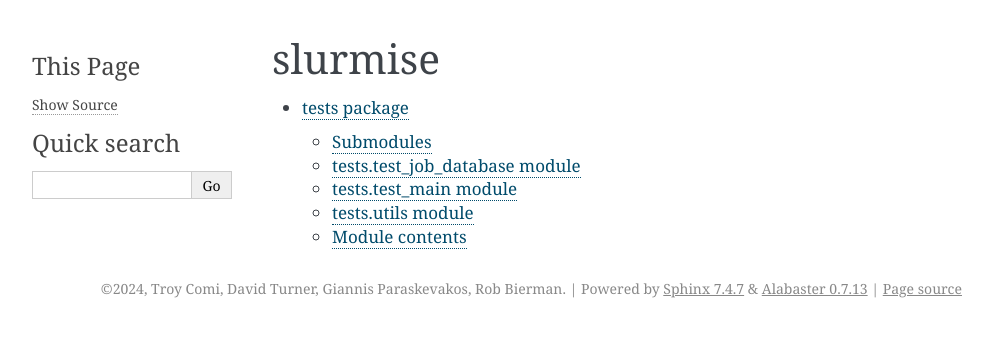
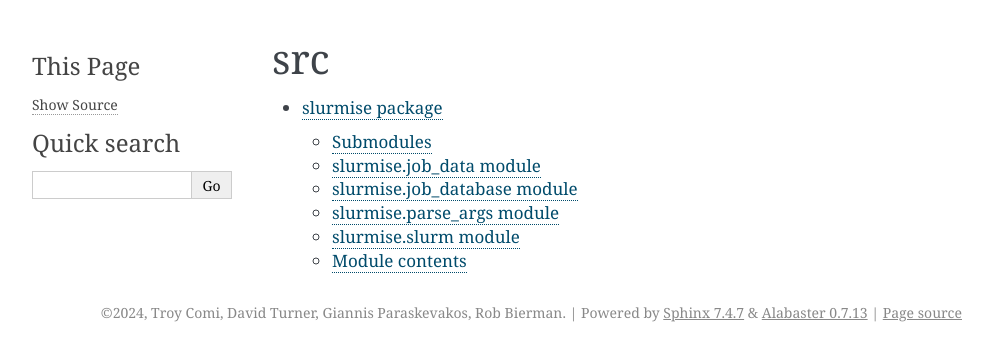
Before and after one commit to PrincetonUniversity/slurmise, a Sphinx documentation site: the page built from docs/modules.rst, in a window 1280 px wide. Shown: the top 361 px of the page, without its empty margins (148-1141 px from the left). Built offline with Sphinx 7.4.7, drawn with Linux system fonts in a browser that asks for light colours.

Commit message:
wip: docs second pass

```diff
--- a/docs/conf.py
+++ b/docs/conf.py
@@ -6,7 +6,7 @@
 # -- Project information -----------------------------------------------------
 # https://www.sphinx-doc.org/en/master/usage/configuration.html#project-information
 
-project = 'Slurmise Documentation'
+project = 'Slurmise'
 copyright = '2024, Troy Comi, David Turner, Giannis Paraskevakos, Rob Bierman'
 author = 'Troy Comi, David Turner, Giannis Paraskevakos, Rob Bierman'
 release = '0.0.1'
--- a/docs/modules.rst
+++ b/docs/modules.rst
@@ -1,7 +1,7 @@
-slurmise
-========
+src
+===
 
 .. toctree::
    :maxdepth: 4
 
-   tests
+   slurmise
--- a/docs/slurmise.rst
+++ b/docs/slurmise.rst
@@ -20,6 +20,22 @@ slurmise.job\_database module
    :undoc-members:
    :show-inheritance:
 
+slurmise.parse\_args module
+---------------------------
+
+.. automodule:: slurmise.parse_args
+   :members:
+   :undoc-members:
+   :show-inheritance:
+
+slurmise.slurm module
+---------------------
+
+.. automodule:: slurmise.slurm
+   :members:
+   :undoc-members:
+   :show-inheritance:
+
 Module contents
 ---------------
 
```
Also changed, not shown: docs/index.rst (+4 -4 lines), docs/tests.rst (deleted, +0 -37 lines).
